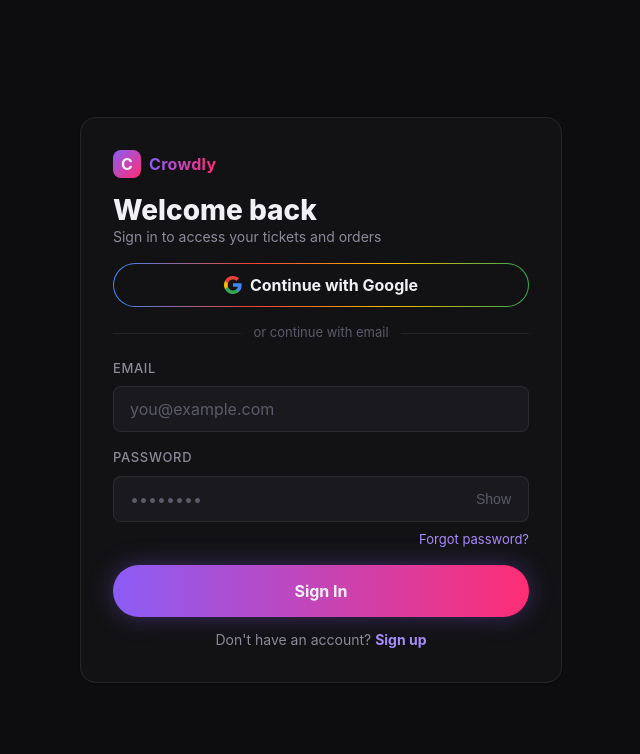
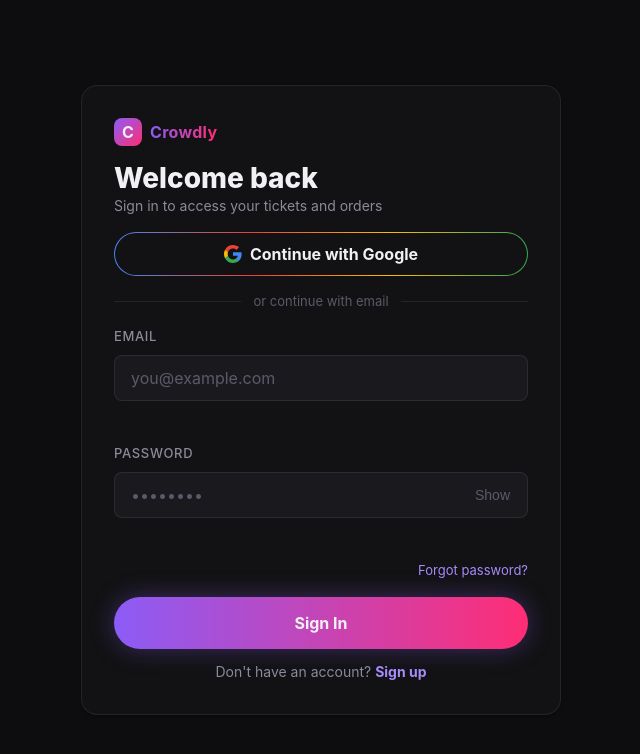
Before and after one commit to ElBarBary01/Crowdly, a Next.js app in the folder client/: page /login in a window 1280 px wide. Shown: the top 754 px of the page, without its empty margins (319-959 px from the left). Built offline with nearby package versions, Linux system fonts and the light colour scheme; no server answers.

Commit message:
feat: improve login page styling and error handling for input fields

```diff
--- a/client/app/components/ui/InputField/InputField.css
+++ b/client/app/components/ui/InputField/InputField.css
@@ -48,6 +48,7 @@
 }
 
 .input-field__error {
+  min-height: 1.21875rem;
   font-size: var(--text-caption);
   color: var(--color-error);
 }
--- a/client/app/components/ui/InputField/InputField.tsx
+++ b/client/app/components/ui/InputField/InputField.tsx
@@ -49,7 +49,9 @@ export const InputField = forwardRef<HTMLInputElement, InputFieldProps>(
           )}
         </div>
 
-        {error && <span className="input-field__error">{error}</span>}
+        <span className="input-field__error" aria-live="polite">
+          {error || "\u00a0"}
+        </span>
       </div>
     );
   },
--- a/client/app/login/login.css
+++ b/client/app/login/login.css
@@ -2,26 +2,27 @@ html,
 body {
   height: 100%;
   margin: 0;
-  overflow: hidden;
+  overflow-x: hidden;
+  overflow-y: auto;
 }
 
 .login-page {
-  height: 100vh;
+  min-height: 100dvh;
   display: flex;
   align-items: center;
   justify-content: center;
-  padding: var(--space-4);
+  padding: clamp(0.5rem, 2vh, 1rem);
   background: var(--color-background);
-  overflow: hidden;
+  overflow: visible;
   box-sizing: border-box;
 }
 
 .login-card {
   width: 100%;
   max-width: 480px;
-  max-height: 100%;
   border-radius: var(--radius-2xl);
-  overflow-y: auto;
+  box-sizing: border-box;
+  overflow: visible;
   background: var(--color-surface);
   border: 1px solid var(--color-border);
 }
@@ -29,8 +30,8 @@ body {
 .login-card-content {
   display: flex;
   flex-direction: column;
-  gap: var(--space-3);
-  padding: var(--space-8);
+  gap: clamp(0.5rem, 1.5vh, 0.75rem);
+  padding: clamp(1rem, 4vh, 2rem);
 }
 
 .login-brand {
@@ -128,7 +129,14 @@ body {
 .login-form {
   display: flex;
   flex-direction: column;
-  gap: var(--space-4);
+  gap: clamp(0.5rem, 2vh, 1rem);
+}
+
+@media (max-height: 700px) {
+  .input-field__input {
+    padding-top: var(--space-2);
+    padding-bottom: var(--space-2);
+  }
 }
 
 .login-error {
--- a/client/app/login/page.tsx
+++ b/client/app/login/page.tsx
@@ -130,6 +130,7 @@ export default function LoginPage() {
           </div>
 
           <form className="login-form" onSubmit={handleSubmit} noValidate>
+            <div className="login-field-slot">
               <InputField
                 label="Email"
                 type="email"
@@ -142,7 +143,9 @@ export default function LoginPage() {
                 }}
                 error={emailError}
               />
+            </div>
 
+            <div className="login-field-slot">
               <InputField
                 label="Password"
                 type="password"
@@ -155,8 +158,9 @@ export default function LoginPage() {
                 }}
                 error={passwordError}
               />
+            </div>
 
-            {formError && <p className="login-error">{formError}</p>}
+            <p className="login-error">{formError}</p>
 
             <div className="login-forgot">
               <a href="/forgot-password">Forgot password?</a>
```
Lines whose indentation alone changed are shown as unchanged.
